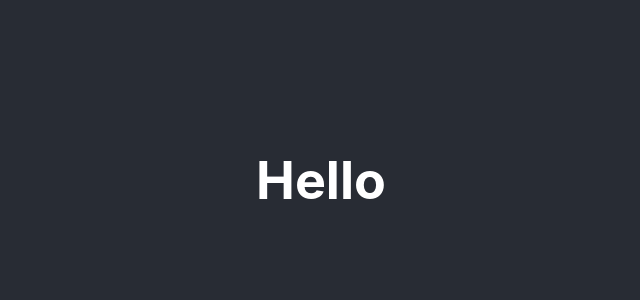
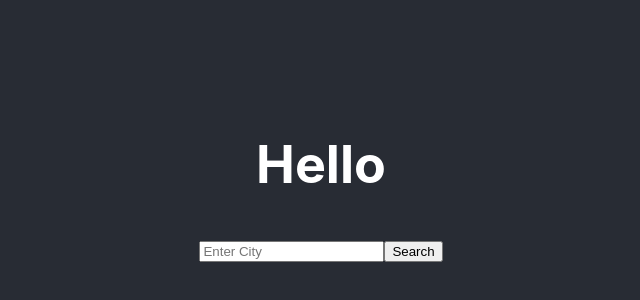
Before and after one commit to anneke44/react-weather-app, a React (Create React App) app: page / in a window 1280 px wide. Shown: the part 220-520 px from the top of the page, without its empty margins (319-959 px from the left). Built offline with nearby package versions, Linux system fonts and the light colour scheme.

Commit message:
Added new component for weather search bar

```diff
--- a/src/App.js
+++ b/src/App.js
@@ -1,10 +1,12 @@
 import "./App.css";
+import SearchBar from "./SearchBar";
 
 function App() {
   return (
     <div className="App">
       <header className="App-header">
         <h1>Hello</h1>
+        <SearchBar />
       </header>
     </div>
   );
--- /dev/null
+++ b/src/SearchBar.js
@@ -0,0 +1,66 @@
+import React, { useState } from "react";
+import axios from "axios";
+
+export default function SearchBar() {
+  const [input, setInput] = useState(null);
+  const [loaded, setLoaded] = useState(false);
+  const [weather, setWeather] = useState({});
+
+  function searchWeather(response) {
+    setLoaded(true);
+    setWeather({
+      city: response.data.city,
+      temperature: response.data.temperature.current,
+      wind: response.data.wind.speed,
+      humidity: response.data.temperature.humidity,
+      description: response.data.condition.description,
+      icon: `http://shecodes-assets.s3.amazonaws.com/api/weather/icons/${response.data.condition.icon}.png`,
+    });
+  }
+
+  function handleSubmit(event) {
+    event.preventDefault();
+    let apiKey = "04f3tf2c9f9bboc83b5050dcf54e2f1a";
+    let apiQuery = input;
+    let apiUrl = `https://api.shecodes.io/weather/v1/current?query=${apiQuery}&key=${apiKey}&units=metric`;
+    axios.get(apiUrl).then(searchWeather);
+  }
+
+  function handleInput(event) {
+    setInput(event.target.value);
+  }
+
+  let form = (
+    <div className="SearchBar mt-4">
+      <form action="search" onSubmit={handleSubmit}>
+        <input
+          type="search"
+          placeholder="Enter City"
+          autoComplete="off"
+          onChange={handleInput}
+        />
+        <input type="submit" value="Search" />
+      </form>
+    </div>
+  );
+
+  if (loaded) {
+    return (
+      <div>
+        {form}
+        <div>
+          <div> {weather.city} </div>
+          <div> {Math.round(weather.temperature)}°C </div>
+          <div> {Math.round(weather.wind)}km/h </div>
+          <div> {weather.humidity}% </div>
+          <div> {weather.description} </div>
+          <div>
+            <img src={weather.icon} alt={weather.description} />
+          </div>
+        </div>
+      </div>
+    );
+  } else {
+    return form;
+  }
+}
```
